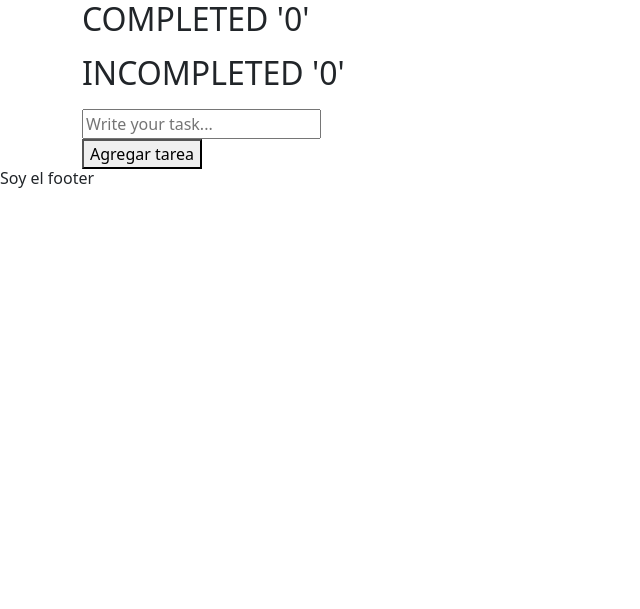
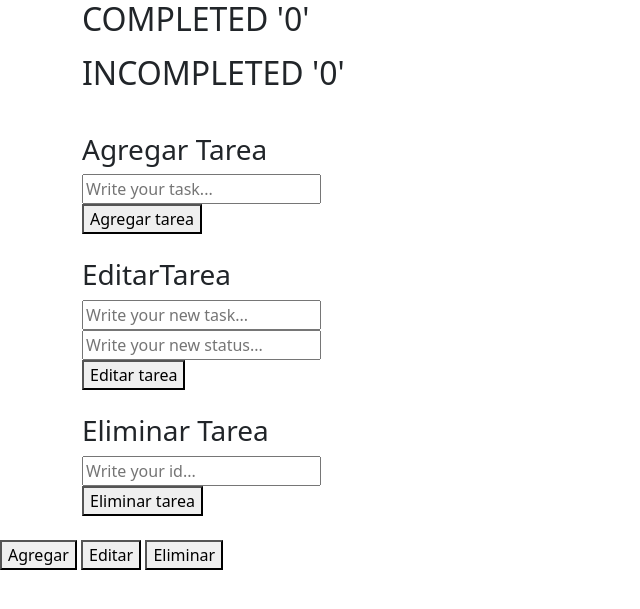
Before and after one commit to JuanPabloGHC/app-web-to-do-list, a Flask app: page / in a window 1280 px wide. Shown: the top 609 px of the page, without its empty margins (0-640 px from the left). Run offline with Flask 2, Linux system fonts and the light colour scheme; data that the repository does not hold is empty.

Commit message:
agregar campos

```diff
--- a/templates/footer.html
+++ b/templates/footer.html
@@ -1,3 +1,5 @@
 <div>
-    <h6>Soy el footer</h6>
+    <button>Agregar</button>
+    <button>Editar</button>
+    <button>Eliminar</button>
 </div>
--- a/templates/index.html
+++ b/templates/index.html
@@ -21,7 +21,12 @@
             {% endfor %}
         </ul>
     </div>
-
+    <!--POST-->
+    <div id="Agregar" style="display: '';">
+        <div>
+            <br>
+            <h3>Agregar Tarea</h3>
+        </div>
         <div>
             <form method="post">
                 <div>
@@ -32,5 +37,44 @@
                 </div>
             </form>
         </div>
+    </div>
+    <!--PUT-->
+    <div id="Editar" style="display: '';">
+        <div>
+            <br>
+            <h3>EditarTarea</h3>
+        </div>
+        <div>
+            <form method="put">
+                <div>
+                    <input type="text" name="name2" id="name2" placeholder="Write your new task...">
+                </div>
+                <div>
+                    <input type="text" name="status" id="status" placeholder="Write your new status...">
+                </div>
+                <div>
+                    <button type="submit">Editar tarea</button>
+                </div>
+            </form>
+        </div>
+    </div>
+    <!--DELETE-->
+    <div id="Eliminar" style="display: '';">
+        <div>
+            <br>
+            <h3>Eliminar Tarea</h3>
+        </div>
+        <div>
+            <form method="delete">
+                <div>
+                    <input type="text" name="id" id="id" placeholder="Write your id...">
+                </div>
+                <div>
+                    <button type="submit">Eliminar tarea</button>
+                </div>
+            </form>
+        </div>
+    </div>
+    <br>
 
 {% endblock %}
```
Lines whose indentation alone changed are shown as unchanged.
